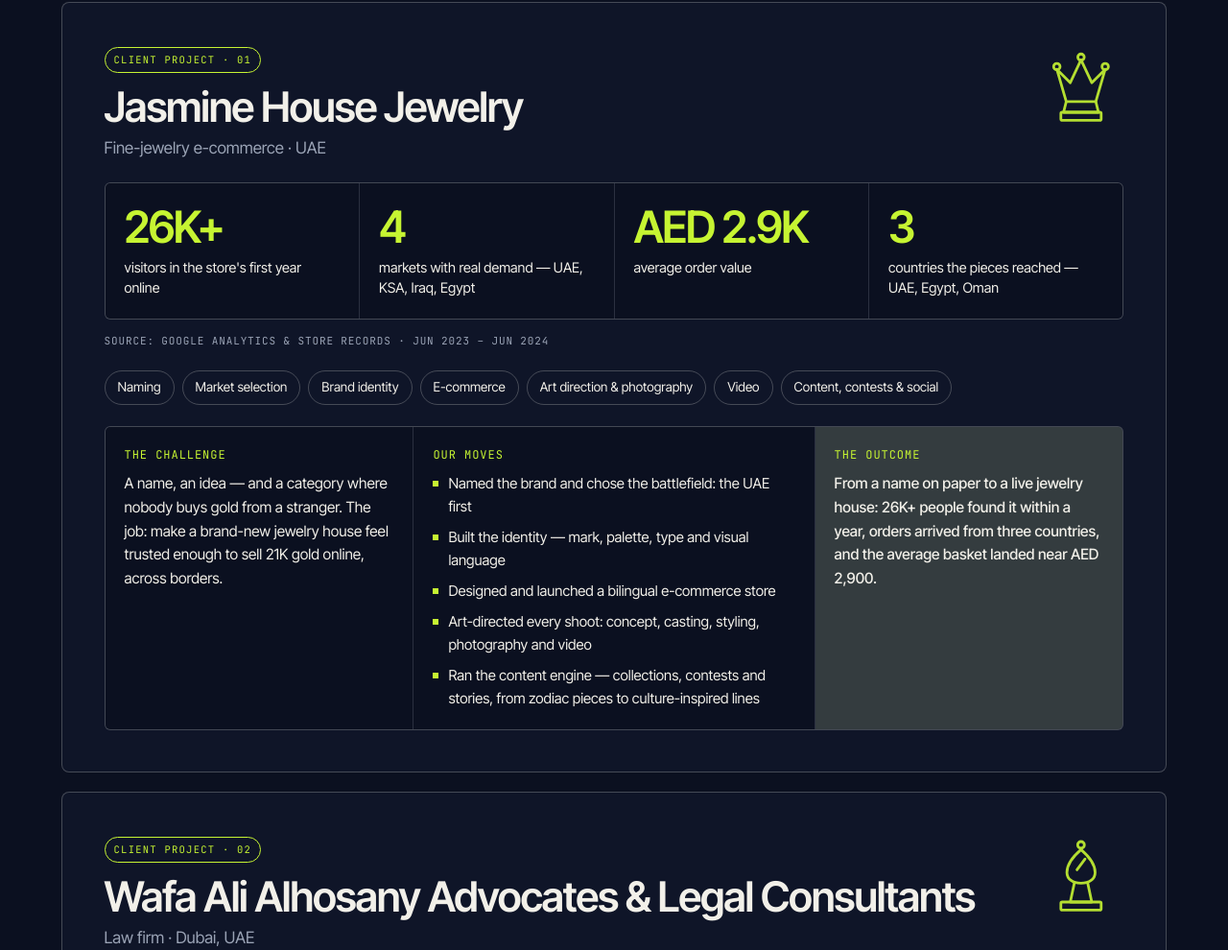
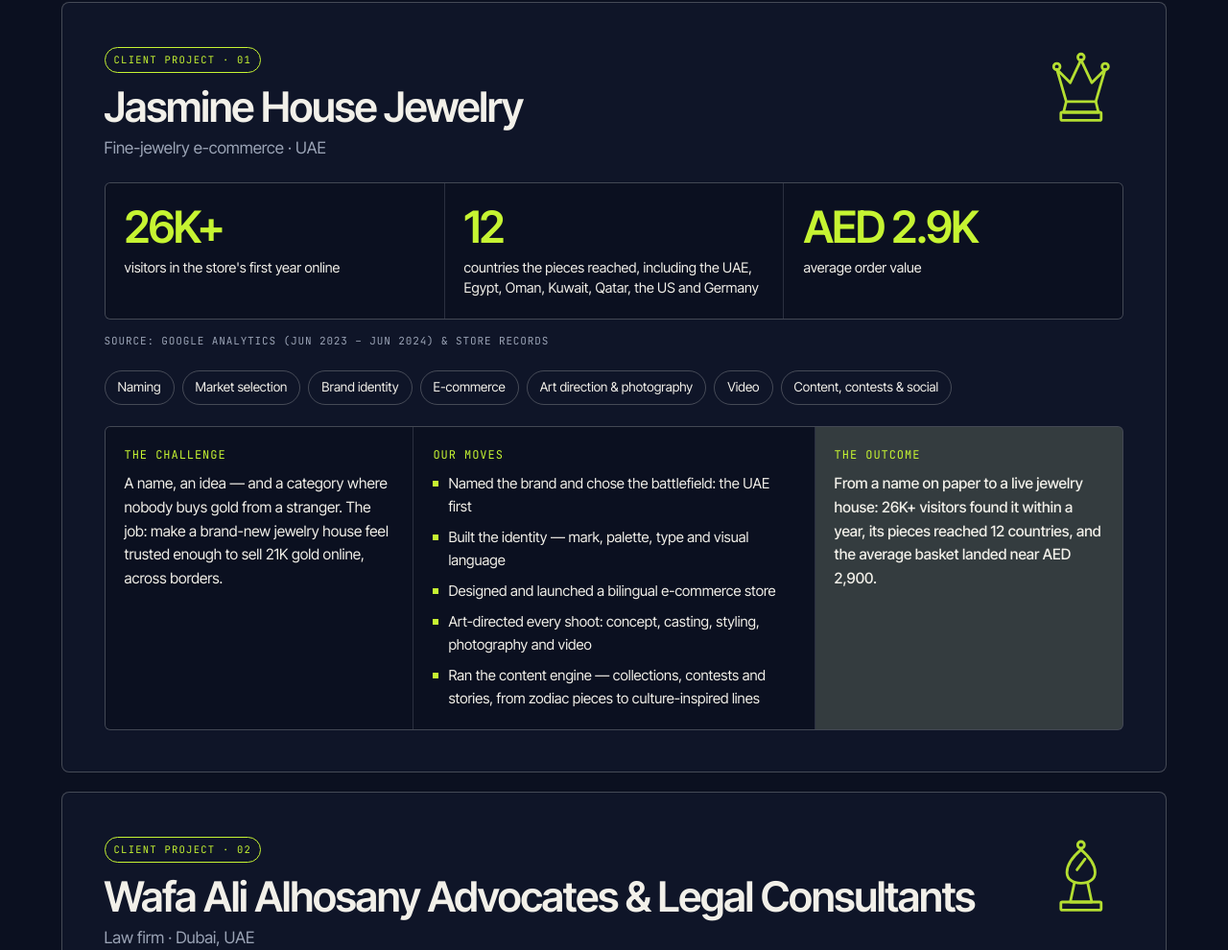
Before and after one commit to lamiaghanem/taktino, a plain HTML site: page index.html in a window 1280 px wide. Shown: the part 7926-8916 px from the top of the page at 96% size. Drawn offline with Linux system fonts and the light colour scheme; a web font is replaced by a local one.

Commit message:
Jasmine stats: 12 countries reached (merged), source line

```diff
--- a/index.html
+++ b/index.html
@@ -473,12 +473,12 @@ footer{padding-block:44px;border-top:1px solid var(--line)}
 .cs-gal figure:hover img{transform:scale(1.04);filter:saturate(1.05)}
 .cs-cap{color:var(--muted);margin:-10px 0 0}
 .cs-gal:not(:has(figure))+.cs-cap{display:none}
-.cs-stats{display:grid;grid-template-columns:repeat(4,1fr);gap:1px;background:var(--line);border:1px solid var(--line);border-radius:6px;overflow:hidden}
+.cs-stats{display:grid;grid-template-columns:repeat(3,1fr);gap:1px;background:var(--line);border:1px solid var(--line);border-radius:6px;overflow:hidden}
 .cs-stats div{background:var(--bg);padding:22px 20px;display:flex;flex-direction:column;gap:8px}
 .cs-stats b{font-family:var(--display);font-weight:600;font-size:clamp(30px,3.6vw,50px);letter-spacing:-.04em;line-height:1;color:var(--lime);direction:ltr;text-align:start}
 .cs-stats span{color:var(--ink);font-size:14.5px;line-height:1.45}
 .cs-src{color:var(--muted);margin:-8px 0 0;font-size:11px}
-@media (max-width:900px){.cs-stats{grid-template-columns:repeat(2,1fr)}.cs-stats b{font-size:28px}.cs-gal{grid-template-columns:repeat(2,1fr);grid-auto-rows:150px}}
+@media (max-width:900px){.cs-stats{grid-template-columns:1fr}.cs-stats b{font-size:28px}.cs-gal{grid-template-columns:repeat(2,1fr);grid-auto-rows:150px}}
 @media (prefers-reduced-motion:reduce){.ticker-t{animation:none}}
 
 /* TAKTINO MOVE articles */
@@ -941,17 +941,17 @@ const CASES = [
   {url:"", piece:"queen",
    imgs:[["jh-01","w","A model wearing Jasmine House gold rings and earrings","عارضة ترتدي خواتم وأقراط جاسمين هاوس الذهبية"],["jh-02","t","Editorial portrait in a garden, wearing a gold necklace and rings","بورتريه في حديقة بقلادة وخواتم ذهبية"],["jh-03","","Spiral gold ring on a turquoise stage — Modern Masterpiece","خاتم ذهبي حلزوني على منصة فيروزية"],["jh-05","","The Dana pearl earrings","أقراط دانة باللؤلؤ"],["jh-04","t","Gold bracelets and necklace in natural light","أساور وقلادة ذهبية في ضوء طبيعي"],["jh-06","t","Close-up portrait with gold rings","بورتريه قريب بخواتم ذهبية"],["jh-07","t","The zodiac collection laid out in a circle","مجموعة الأبراج مرتّبة في دائرة"],["jh-08","t","Portrait in a white shirt with layered gold pieces","بورتريه بقميص أبيض وقطع ذهبية متعددة"]],
    en:{name:"Jasmine House Jewelry", sector:"Fine-jewelry e-commerce · UAE", scope:["Naming","Market selection","Brand identity","E-commerce","Art direction & photography","Video","Content, contests & social"],
-       stats:[["26K+","visitors in the store's first year online"],["4","markets with real demand — UAE, KSA, Iraq, Egypt"],["AED 2.9K","average order value"],["3","countries the pieces reached — UAE, Egypt, Oman"]],
-       src:"Google Analytics & store records · Jun 2023 – Jun 2024",
+       stats:[["26K+","visitors in the store's first year online"],["12","countries the pieces reached, including the UAE, Egypt, Oman, Kuwait, Qatar, the US and Germany"],["AED 2.9K","average order value"]],
+       src:"Google Analytics (Jun 2023 – Jun 2024) & store records",
        ch:"A name, an idea — and a category where nobody buys gold from a stranger. The job: make a brand-new jewelry house feel trusted enough to sell 21K gold online, across borders.",
        mv:["Named the brand and chose the battlefield: the UAE first","Built the identity — mark, palette, type and visual language","Designed and launched a bilingual e-commerce store","Art-directed every shoot: concept, casting, styling, photography and video","Ran the content engine — collections, contests and stories, from zodiac pieces to culture-inspired lines"],
-       out:"From a name on paper to a live jewelry house: 26K+ people found it within a year, orders arrived from three countries, and the average basket landed near AED 2,900."},
+       out:"From a name on paper to a live jewelry house: 26K+ visitors found it within a year, its pieces reached 12 countries, and the average basket landed near AED 2,900."},
    ar:{name:"جاسمين هاوس للمجوهرات", sector:"متجر إلكتروني للمجوهرات الفاخرة · الإمارات", scope:["اختيار الاسم","اختيار السوق","الهوية البصرية","المتجر الإلكتروني","الإخراج الفني والتصوير","الفيديو","المحتوى والمسابقات والسوشيال"],
-       stats:[["+26K","زائر للمتجر في سنته الأولى أونلاين"],["4","أسواق بطلب حقيقي — الإمارات والسعودية والعراق ومصر"],["2.9K AED","متوسط قيمة الطلب"],["3","دول وصلتها القطع — الإمارات ومصر وعُمان"]],
-       src:"Google Analytics وسجلات المتجر · يونيو 2023 – يونيو 2024",
+       stats:[["+26K","زائر للمتجر في سنته الأولى أونلاين"],["12","دولة وصلتها قطعنا، منها الإمارات ومصر وعُمان والكويت وقطر وأمريكا وألمانيا"],["2.9K AED","متوسط قيمة الطلب"]],
+       src:"Google Analytics (يونيو 2023 – يونيو 2024) وسجلات المتجر",
        ch:"اسم وفكرة — في فئة لا يشتري فيها أحد الذهب من غريب. المهمة: أن تبدو دار مجوهرات جديدة تمامًا جديرة بالثقة لتبيع ذهب عيار 21 أونلاين، وعبر الحدود.",
        mv:["اختيار اسم العلامة وأرض المعركة: الإمارات أولًا","بناء الهوية — الشعار والألوان والخطوط واللغة البصرية","تصميم متجر إلكتروني بلغتين وإطلاقه","الإخراج الفني لكل جلسة تصوير: الفكرة واختيار الموديل والتنسيق والتصوير والفيديو","إدارة ماكينة المحتوى — المجموعات والمسابقات والقصص، من قطع الأبراج إلى المجموعات المستوحاة من الحضارات"],
-       out:"من اسم على الورق إلى دار مجوهرات قائمة: أكثر من 26 ألف شخص وصلوا إليها خلال عام، ووصلت الطلبات من ثلاث دول، واستقر متوسط قيمة الطلب قرب 2,900 درهم."}},
+       out:"من اسم على الورق إلى دار مجوهرات قائمة: أكثر من 26 ألف زائر وصلوا إليها خلال عام، ووصلت قطعها إلى 12 دولة، واستقر متوسط قيمة الطلب قرب 2,900 درهم."}},
   {url:"https://www.wafaalhosany-lawfirm.com", piece:"bishop",
    en:{name:"Wafa Ali Alhosany Advocates & Legal Consultants", sector:"Law firm · Dubai, UAE", scope:["Rebranding","Website","LinkedIn","X","Facebook","Content strategy"],
        ch:"A law firm in a field built on trust needed a brand and a digital presence that matched the seriousness of its work — and spoke clearly to individuals and businesses in the UAE.",
```
